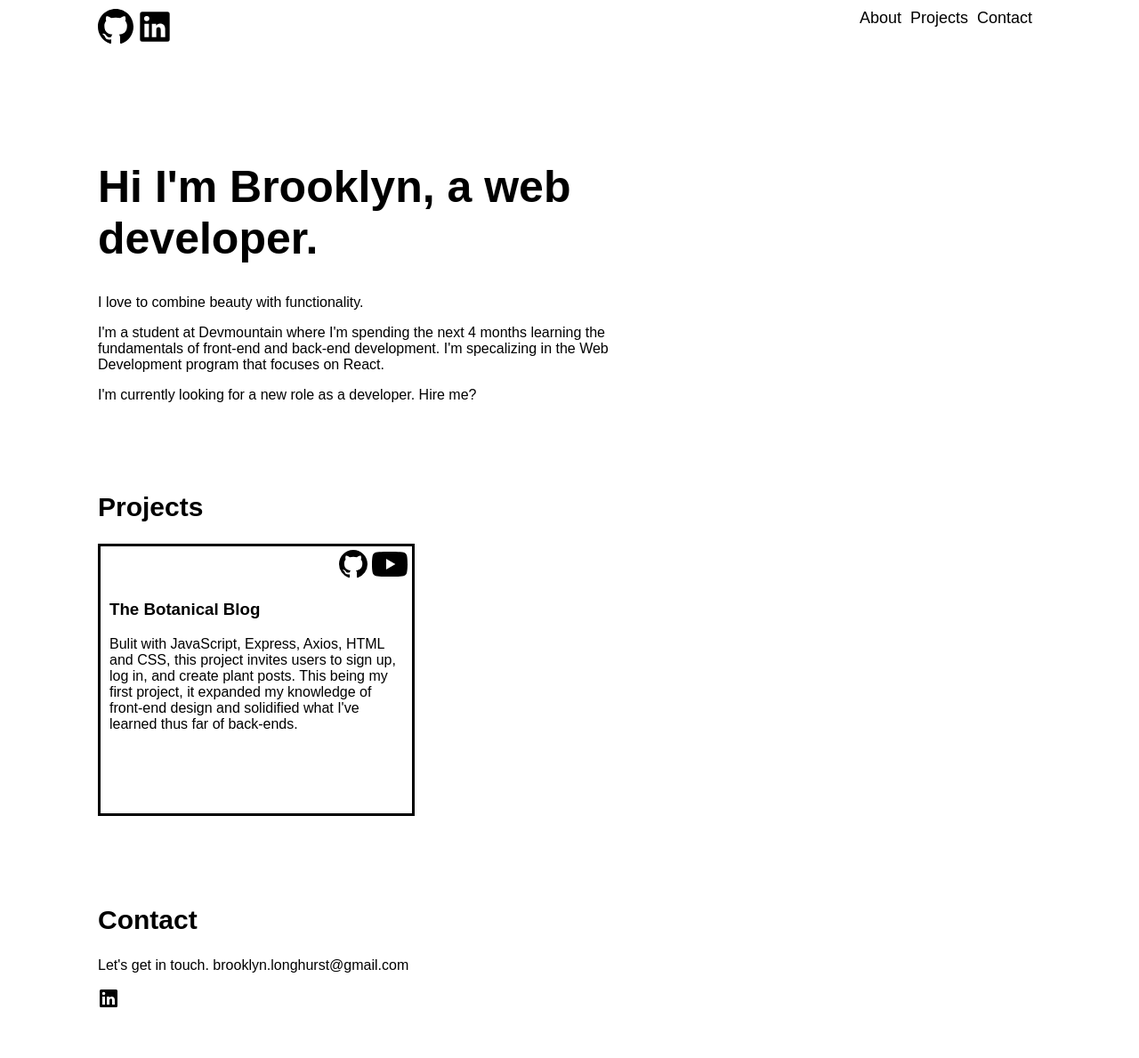
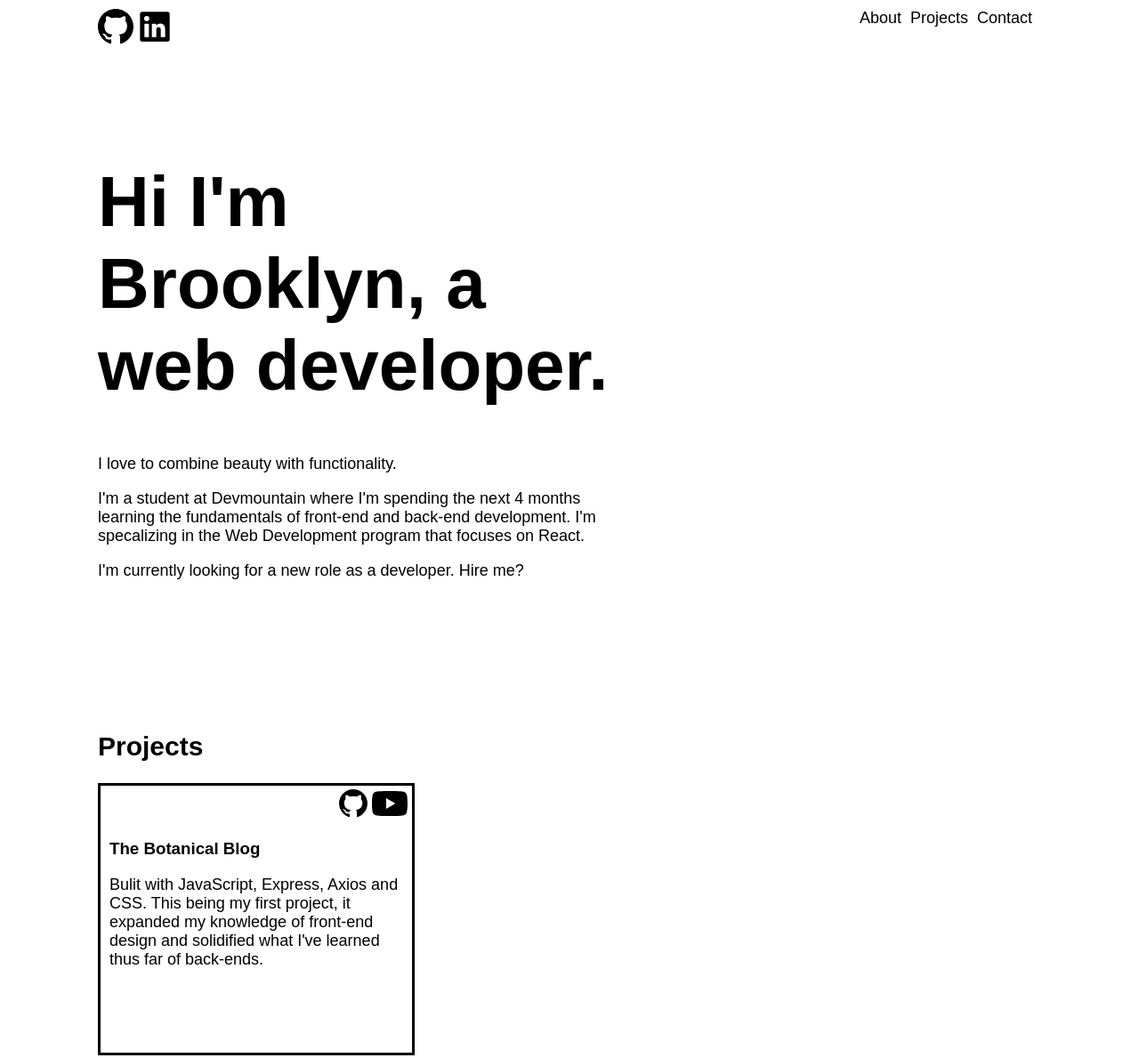
Before and after one commit to brooklynlonghurst/brooklynlonghurst.github.io, a plain HTML site: page index.html in a window 1280 px wide. Shown: the top 1189 px of the page at 89% size. Drawn offline with Linux system fonts and the light colour scheme; a web font is replaced by a local one.

```diff
--- a/index.css
+++ b/index.css
@@ -40,19 +40,23 @@
     position: relative;
     margin-top: 150px;
     margin-left: 100px;
-    margin-bottom: 100px;
+    margin-bottom: 170px;
     overflow-wrap: break-word;
 }
 
 h1 {
-    font-size: 50px;
+    font-size: 80px;
+}
+
+p {
+    font-size: large;
 }
 
 .projects-container {
     inline-size: 600px;
     position: relative;
     margin-left: 100px;
-    margin-bottom: 100px;
+    margin-bottom: 170px;
     overflow-wrap: break-word;
 }
 
--- a/index.html
+++ b/index.html
@@ -35,6 +35,7 @@
         <p>I love to combine beauty with functionality.</p>
         <p>I'm a student at Devmountain where I'm spending the next 4 months learning the fundamentals of front-end and back-end development. I'm specalizing in the Web Development program that focuses on React.</p>
         <p>I'm currently looking for a new role as a developer. Hire me?</p>
+        <!-- <img src="Brooklyn-Longhurst-img.png" alt="Brooklyn Longhurst img">     -->
    </div>
 
    <div class="projects-container" id="projects-section">
@@ -42,7 +43,7 @@
         <section class="project-card">
             <div class="text-content">
                 <h3>The Botanical Blog</h3>
-                <p>Bulit with JavaScript, Express, Axios, HTML and CSS, this project invites users to sign up, log in, and create plant posts. This being my first project, it expanded my knowledge of front-end design and solidified what I've learned thus far of back-ends.</p>
+                <p>Bulit with JavaScript, Express, Axios and CSS. This being my first project, it expanded my knowledge of front-end design and solidified what I've learned thus far of back-ends.</p>
             </div>
             <div class="icon-wrapper">
                 <a class="github-foundations-capstone" href="https://github.com/brooklynlonghurst/foundation-capstone">
```
Also changed, not shown: Brooklyn-Longhurst-img.png (added).
